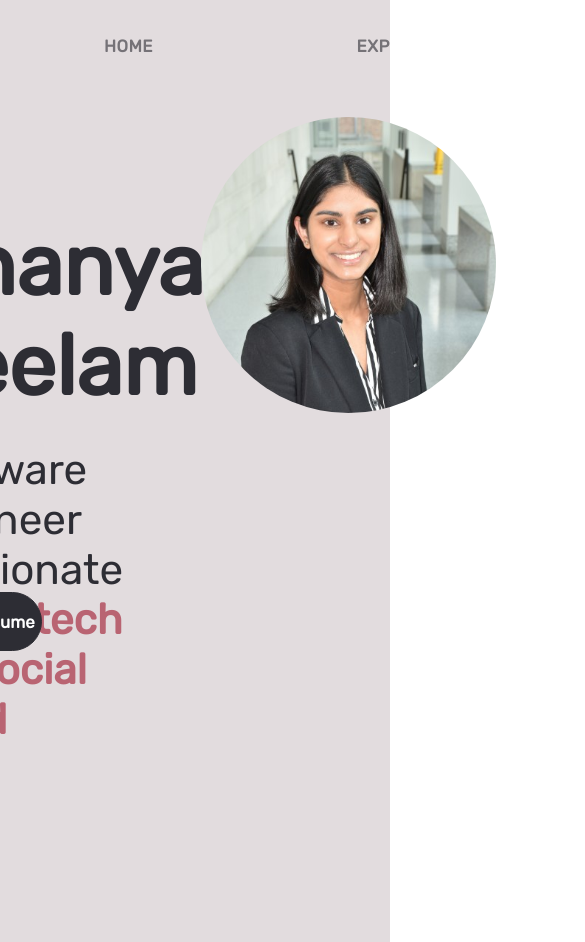
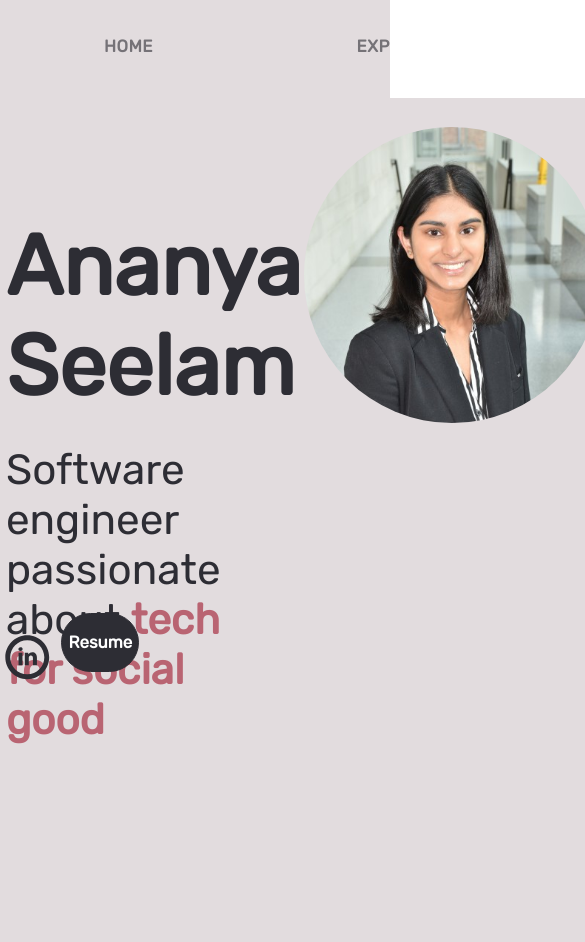
Before and after one commit to ananyaseelam/ananyaseelam.github.io, a React (Create React App) app: page / in a window 390 px wide. Shown: the whole page, 585 px wide, since content can reach past the window. Built offline with nearby package versions, Linux system fonts and the light colour scheme.

Commit message:
styling for mobile contact

```diff
--- a/src/pages/Page.css
+++ b/src/pages/Page.css
@@ -1,6 +1,6 @@
 .container {
-  /* height: 100vh;
-  width: 100vw; */
+  height: 100vh;
+  width: 100vw;
   font-family: 'Rubik';
   background-color: #E2DCDE;
 }
@@ -220,6 +220,11 @@
 
 
 @media screen and (max-width: 70em) {
+
+  .experience-overview{
+    height: fit-content;
+  }
+
   .linkedin{
     height: 15vh;
     width: 15vw;
@@ -243,6 +248,7 @@
   display: flex;
   flex-direction: row;
   margin-left:2%;
+  margin-top: 2%;
 
 }
 
@@ -257,8 +263,8 @@
 }
 
   .container{
-    height: 100vh;
-    width: 100vw;
+    height: fit-content;
+    width: fit-content;
     padding-bottom: 0px;
   }
 
```
